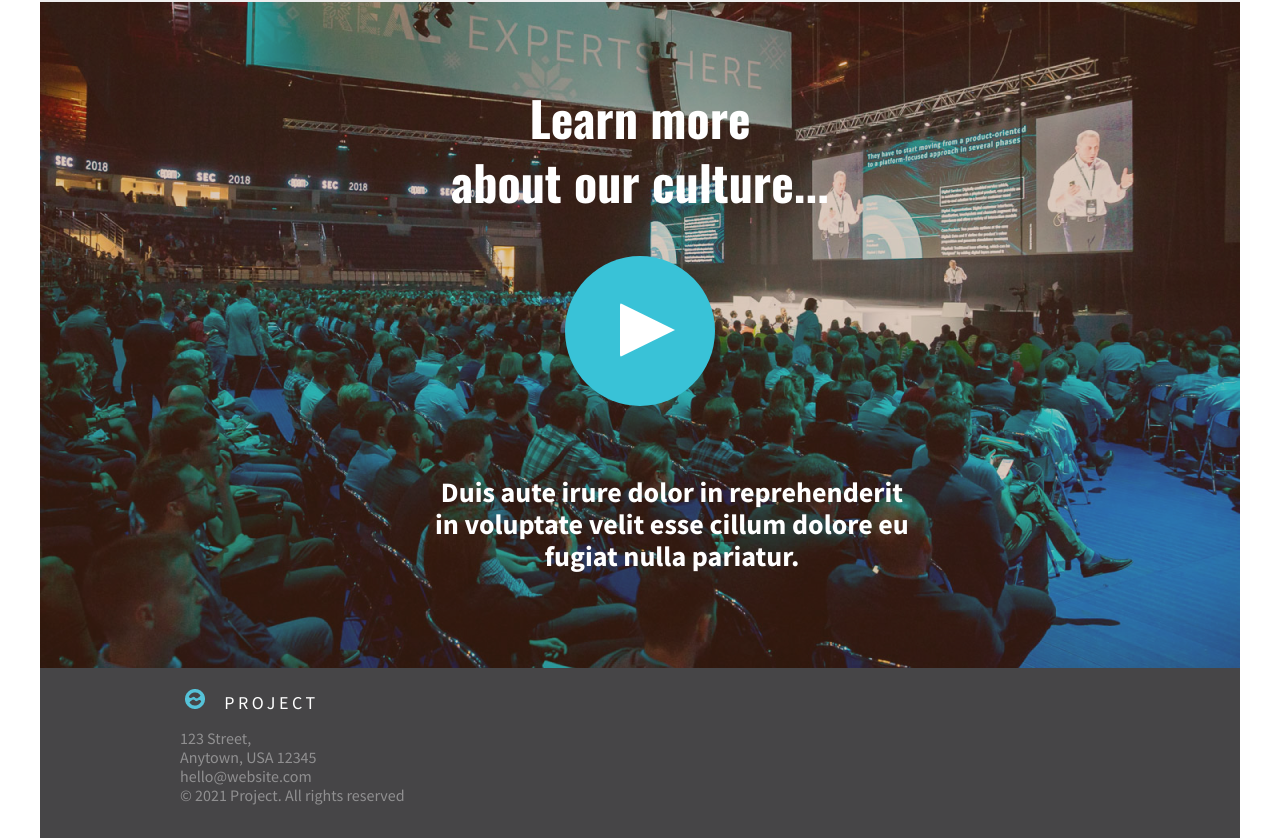
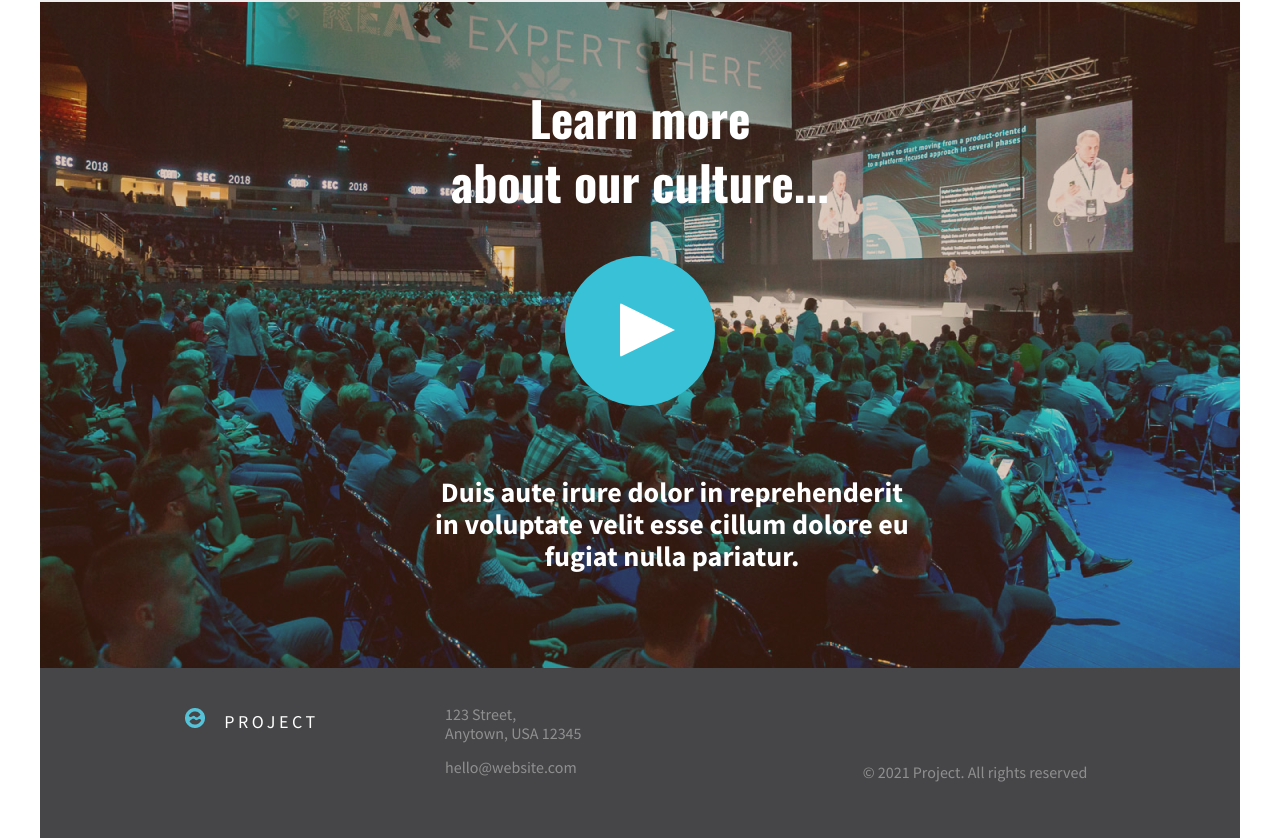
Before and after one commit to Veronika-Kyr/CSS-Flex-Grid-Hometask, a plain HTML site: page index.html in a window 1280 px wide. Shown: the part 1498-2336 px from the top of the page. Drawn offline with nearby package versions, Linux system fonts and the light colour scheme.

Commit message:
Change the footer organization

```diff
--- a/index.html
+++ b/index.html
@@ -31,7 +31,7 @@
                     <a class="navLinks" href="#">PROJECTS</a>
                 </div>
                 <div>
-                    <a class="navLinks" href="#">ABOUT US</a>
+                    <a class="navLinks underlineLink" href="#">ABOUT US</a>
                 </div>
                 <div>
                     <a class="navLinks" href="#">STORIES</a>
@@ -119,14 +119,24 @@
     <footer>
         <div class="footer">
             <div class="addInformation">
-                <div class="smallLogo">
-                    <img src="assets/LOGO-small.png" alt="small logo"> <span class="logoWord">PROJECT</span>
+
+                <div class="wrapperFooter">
+
+                    <div class="smallLogo">
+                        <img src="assets/LOGO-small.png" alt="small logo"> <span class="logoWord">PROJECT</span>
+                    </div>
+                    <div>
+                        <p> 123 Street, <br>
+                            Anytown, USA 12345
+                            <a class="email" href="mailto:hello@website.com">hello@website.com</a>
+
+                        </p>
+                    </div>
+                    <div>
+                        <p class="markRights"> © 2021 Project. All rights reserved </p>
+                    </div>
                 </div>
-                <p> 123 Street, <br>
-                    Anytown, USA 12345<br>
-                    <a href="mailto:hello@website.com">hello@website.com</a> <br>
-                    © 2021 Project. All rights reserved
-                </p>
+
             </div>
         </div>
     </footer>
--- a/src/styles.css
+++ b/src/styles.css
@@ -14,8 +14,8 @@ body {
 .wrapper {
     position: absolute;
     top: 45px;
-    left: 252px;
-    width: 820px;
+    padding-left: 152px;
+    width: 800px;
     display: grid;
     grid-template-columns: 2fr 1fr 1fr 1fr 1fr
 }
@@ -23,11 +23,6 @@ body {
 h3 {
     margin-top: 0;
 }
-
-/*
-.wrapper a.navLinks:nth-of-type(2) {
-    text-decoration: underline;
-} */
 
 .siteName {
     font-size: 20px;
@@ -43,6 +38,10 @@ h3 {
     font-weight: 400;
     letter-spacing: 0.2em;
     color: #FFFFFF;
+}
+
+.underlineLink {
+    text-decoration: underline;
 }
 
 h1 {
@@ -137,6 +136,7 @@ h2 {
     width: 115px;
     height: 36px;
     letter-spacing: 0.1em;
+    cursor: pointer;
 }
 
 .sectionWithImage02 {
@@ -215,6 +215,12 @@ h2 {
     font-weight: 400;
 }
 
+.wrapperFooter {
+    display: grid;
+    grid-template-columns: 1fr 1fr 2fr;
+}
+
+
 .logoWord {
     padding-left: 16px;
     color: white;
@@ -232,3 +238,14 @@ a {
     text-decoration: none;
     color: rgba(255, 255, 255, 0.4);
 }
+
+.markRights {
+    padding-top: 74px;
+    text-align: center;
+    margin: 0;
+}
+
+.email {
+    display: block;
+    padding-top: 15px;
+}
```
